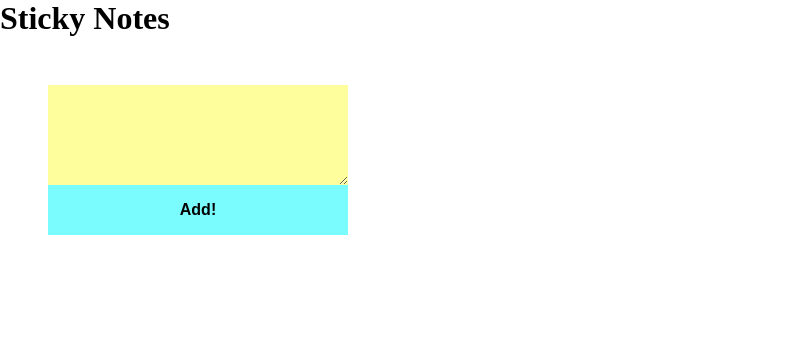
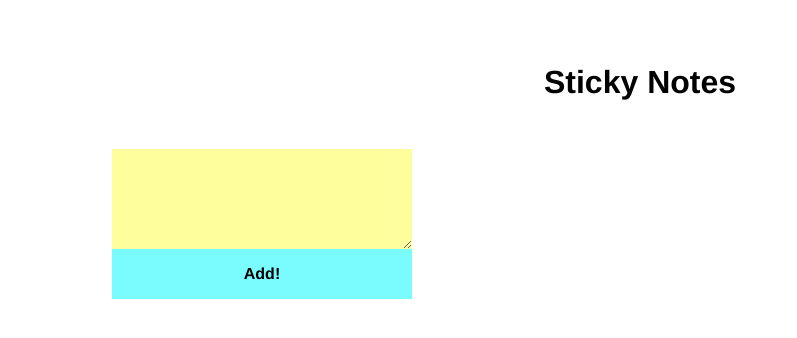
Before and after one commit to mmkobylin/sticky-notes, a React (Create React App) app: page / in a window 1280 px wide. Shown: the top 338 px of the page, without its empty margins (0-797 px from the left). Built offline with nearby package versions, Linux system fonts and the light colour scheme.

Commit message:
change to addnote

```diff
--- a/src/App.js
+++ b/src/App.js
@@ -14,12 +14,11 @@ function App() {
 
     const [ noteInput, setNoteInput ] = useState(' ');
 
-    const addNote = ( e ) => {
-    e.preventDefault();
-    // return on empty
-    if (!noteInput) {
-      return
-    }
+    const addNote = event => {
+      event.preventDefault();
+      if (!noteInput) {
+          return;
+      }
 
     const newNote = {
       id: uuid(),
@@ -41,6 +40,7 @@ function App() {
           totalNotes: prevState.notes.length + 1,
           notes: [...prevState.notes, action.payload]
         };
+
         {
           return newState;
         }
@@ -90,7 +90,9 @@ function App() {
           onChange = { (e) => { setNoteInput ( e.target.value ) } }
         >
         </textarea>
-        <button>Add!</button>
+        <button
+          disabled = { !noteInput }
+        >Add!</button>
       </form>
 
       {/* access noteState */}
@@ -128,4 +130,5 @@ function App() {
   );
 }
 
+
 export default App;
--- a/src/index.css
+++ b/src/index.css
@@ -1,6 +1,12 @@
 * {
   margin: 0;
   padding: 0;
+  font-family: 'Franklin Gothic Medium', 'Arial Narrow', Arial, sans-serif;
+}
+
+body {
+  text-align: center;
+  margin: 5%;
 }
 
 button {
```
